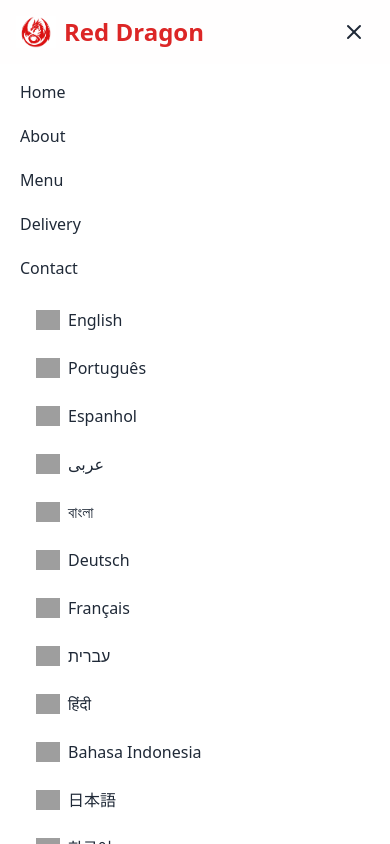
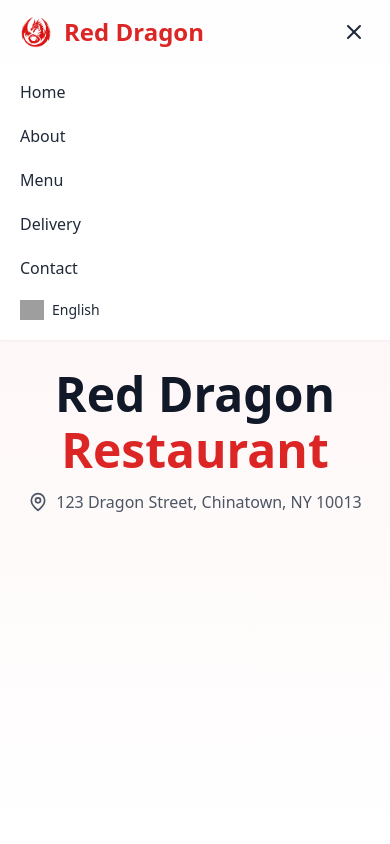
Before and after one commit to LucasGola/chineese-food-React-template, a React (Vite) app: page /en in a window 390 px wide. Both pictures are taken after a click on the button 354 px from the left and 32 px from the top of the page. Shown: the top 844 px of the page. Built offline with nearby package versions, Linux system fonts and the light colour scheme; grey boxes are pictures that could not be loaded.

Commit message:
[fix] languages menu mobile layout

```diff
--- a/src/components/Navigation.tsx
+++ b/src/components/Navigation.tsx
@@ -3,7 +3,7 @@ import { Menu, X } from 'lucide-react';
 import React from 'react';
 import { useTranslation } from 'react-i18next';
 import { useNavigate } from 'react-router-dom';
-import redDragonLogo from '../assets/images/red-dragon-logo.webp';
+import redDragonLogo from '../assets/images/red-dragon-logo2.png';
 
 const Navigation = () => {
   const [isOpen, setIsOpen] = React.useState(false);
@@ -130,7 +130,7 @@ const Navigation = () => {
                     animate={{ opacity: 1, height: 'auto' }}
                     exit={{ opacity: 0, height: 0 }}
                     transition={{ duration: 0.3 }}
-                    className='absolute bg-white shadow-md rounded-md mt-2 z-10'
+                    className='absolute bg-white shadow-md rounded-md mt-2 z-10 max-h-80 overflow-y-auto'
                   >
                     {languages.map((lang, index) => (
                       <motion.button
@@ -188,7 +188,57 @@ const Navigation = () => {
               </button>
             ))}
             {/* Mobile Language Selector */}
-            <div className='flex flex-col items-stretch space-y-2 px-3 py-2'>
+            <motion.div>
+              <motion.button
+                key={'language'}
+                whileHover={{ scale: 1.1 }}
+                whileTap={{ scale: 0.95 }}
+                onClick={() => setIsLangMenuOpen(!isLangMenuOpen)}
+                className='text-gray-800 hover:text-red-600 px-3 py-2 rounded-md text-sm font-medium flex items-center space-x-2'
+                style={{
+                  justifyContent: 'space-between',
+                  alignItems: 'center',
+                }}
+              >
+                <img
+                  src={currentLanguage.flag}
+                  alt={currentLanguage.name}
+                  className='w-6 h-5'
+                />
+                <span>{currentLanguage.name}</span>
+              </motion.button>
+              {isLangMenuOpen && (
+                <motion.div
+                  initial={{ opacity: 0, height: 0 }}
+                  animate={{ opacity: 1, height: 'auto' }}
+                  exit={{ opacity: 0, height: 0 }}
+                  transition={{ duration: 0.3 }}
+                  className='absolute bg-white shadow-md rounded-md mt-2 z-10 max-h-40 overflow-y-auto'
+                >
+                  {languages.map((lang, index) => (
+                    <motion.button
+                      key={lang.code}
+                      onClick={() => {
+                        changeLanguage(lang.code);
+                        setIsLangMenuOpen(false);
+                      }}
+                      initial={{ opacity: 0, y: -10 }}
+                      animate={{ opacity: 1, y: 0 }}
+                      transition={{ delay: index * 0.1, duration: 0.3 }}
+                      className='flex items-center space-x-2 px-4 py-2 text-sm text-gray-800 hover:bg-gray-100 w-full'
+                    >
+                      <img
+                        src={lang.flag}
+                        alt={lang.name}
+                        className='w-6 h-5'
+                      />
+                      <span>{lang.name}</span>
+                    </motion.button>
+                  ))}
+                </motion.div>
+              )}
+            </motion.div>
+            {/* <div className='flex flex-col items-stretch space-y-2 px-3 py-2'>
               {languages.map((lang) => (
                 <button
                   key={lang.code}
@@ -199,7 +249,7 @@ const Navigation = () => {
                   <span>{lang.name}</span>
                 </button>
               ))}
-            </div>
+            </div> */}
           </div>
         </motion.div>
       )}
```
Also changed, not shown: src/assets/images/red-dragon-logo.png (deleted), src/assets/images/red-dragon-logo.webp (deleted).
